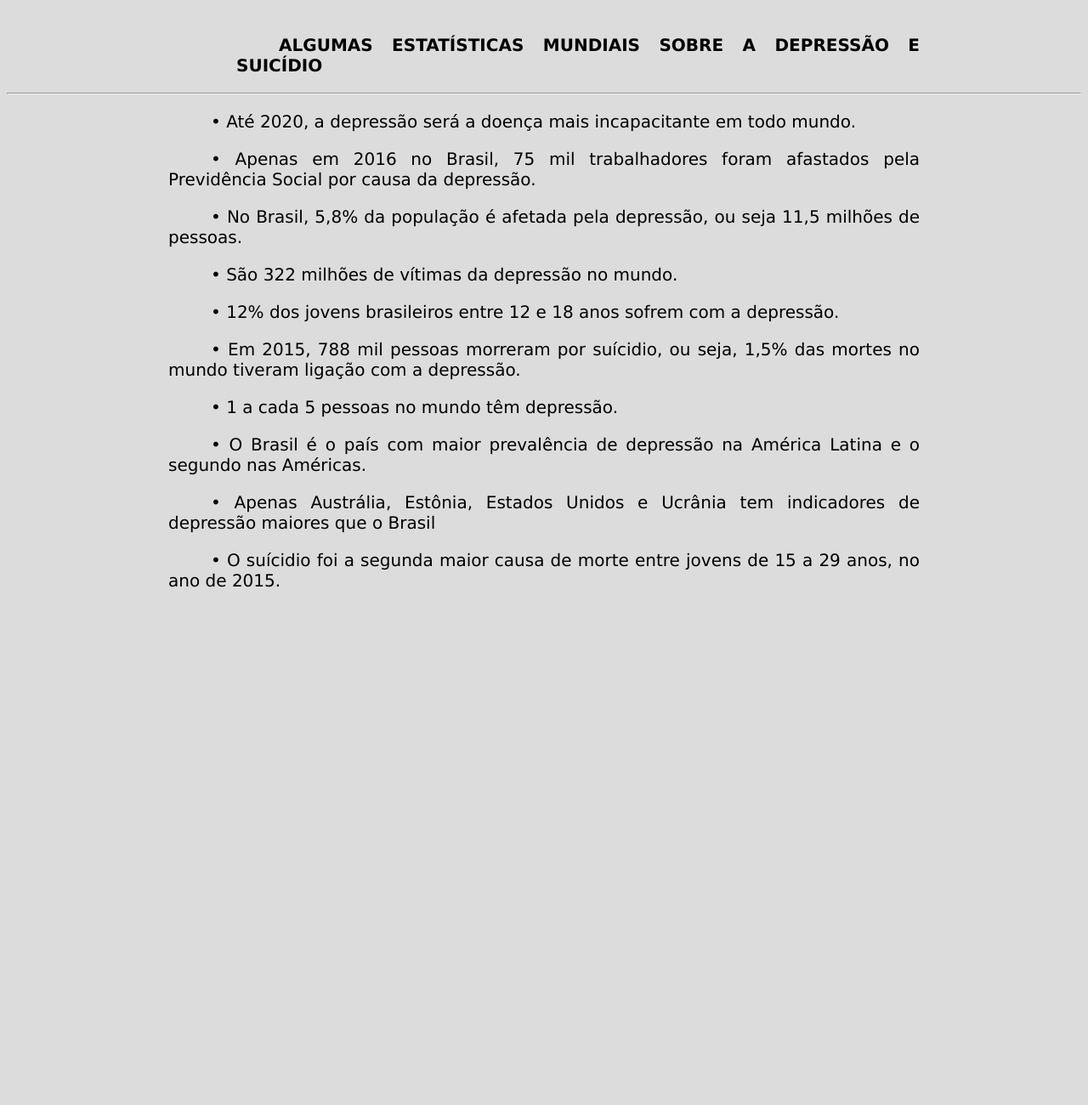
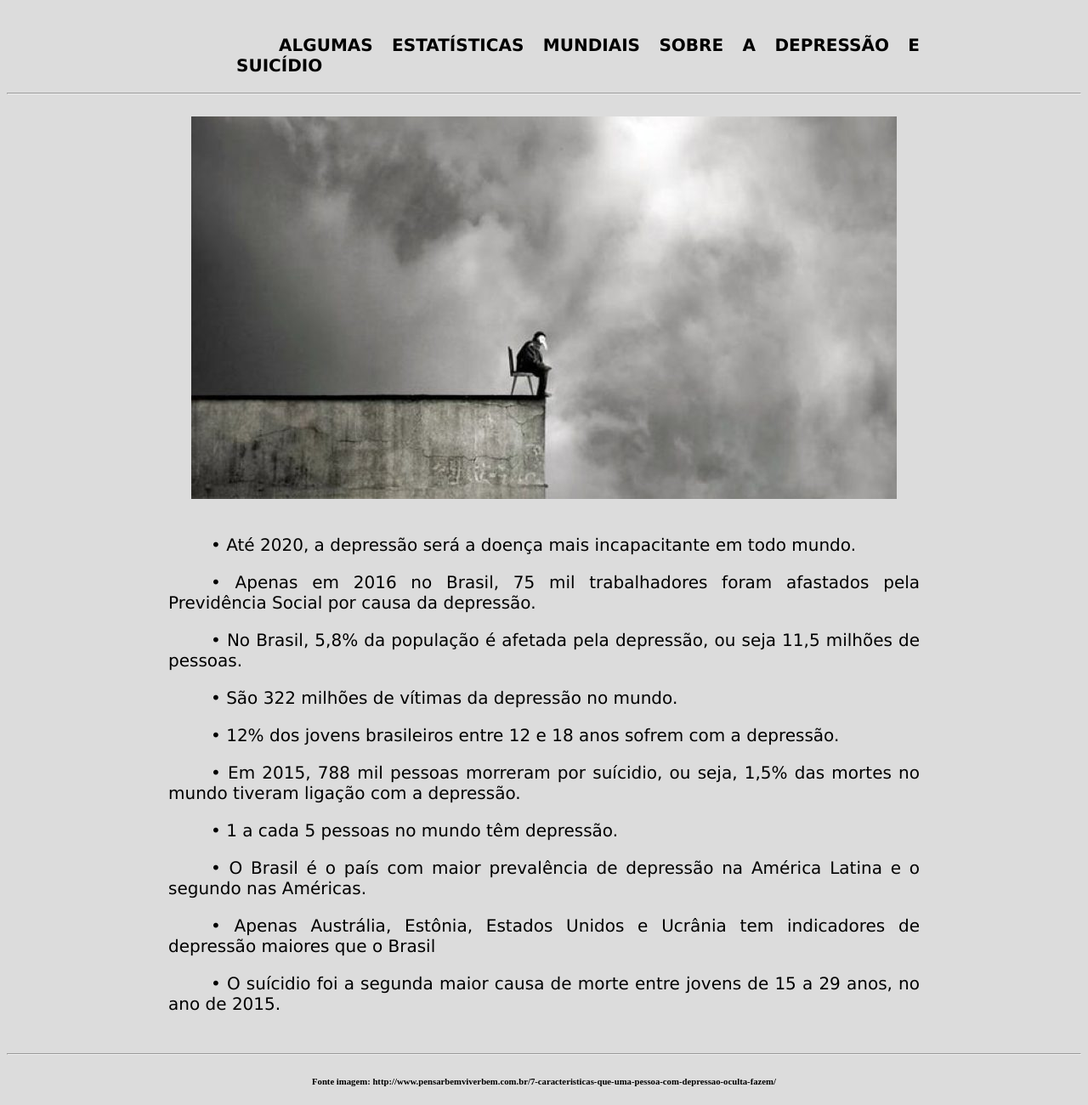
Before and after one commit to douglxas/hackathon, a plain HTML site: page est.html in a window 1280 px wide. Shown: the part 180-1480 px from the top of the page at 85% size. Before the commit the page ends 895 px from the top, so only its background shows below. Drawn offline with Linux system fonts and the light colour scheme.

Commit message:
Add files via upload
imagem nas estatisticas

```diff
--- a/est.html
+++ b/est.html
@@ -27,7 +27,9 @@
 			<div class="par">Estatísticas da depressão</div>
 
 			<div class="par"><p>ALGUMAS ESTATÍSTICAS MUNDIAIS SOBRE A DEPRESSÃO E SUICÍDIO</p></div>
-			<hr>
+			<hr><br>
+			<center><img src="depressao.jpg"></center>
+            <br>
 
 			<p> • Até 2020, a depressão será a doença mais incapacitante em todo mundo. </p>
 			<p>  • Apenas em 2016 no Brasil, 75 mil trabalhadores foram afastados pela Previdência Social por causa da depressão. </p>
@@ -39,6 +41,9 @@
 			<p>  • O Brasil é o país com maior prevalência de depressão na América Latina e o segundo nas Américas. </p>
 			<p>  • Apenas Austrália, Estônia, Estados Unidos e Ucrânia tem indicadores de depressão maiores que o Brasil </p>
 			<p>  • O suícidio foi a segunda maior causa de morte entre jovens de 15 a 29 anos, no ano de 2015. </p>
+			<br>
+			<hr>
+			<center><h6>Fonte imagem: http://www.pensarbemviverbem.com.br/7-caracteristicas-que-uma-pessoa-com-depressao-oculta-fazem/</h6></center>
 
 	</body>
 </html>
```
Also changed, not shown: depressao.jpg (added).
